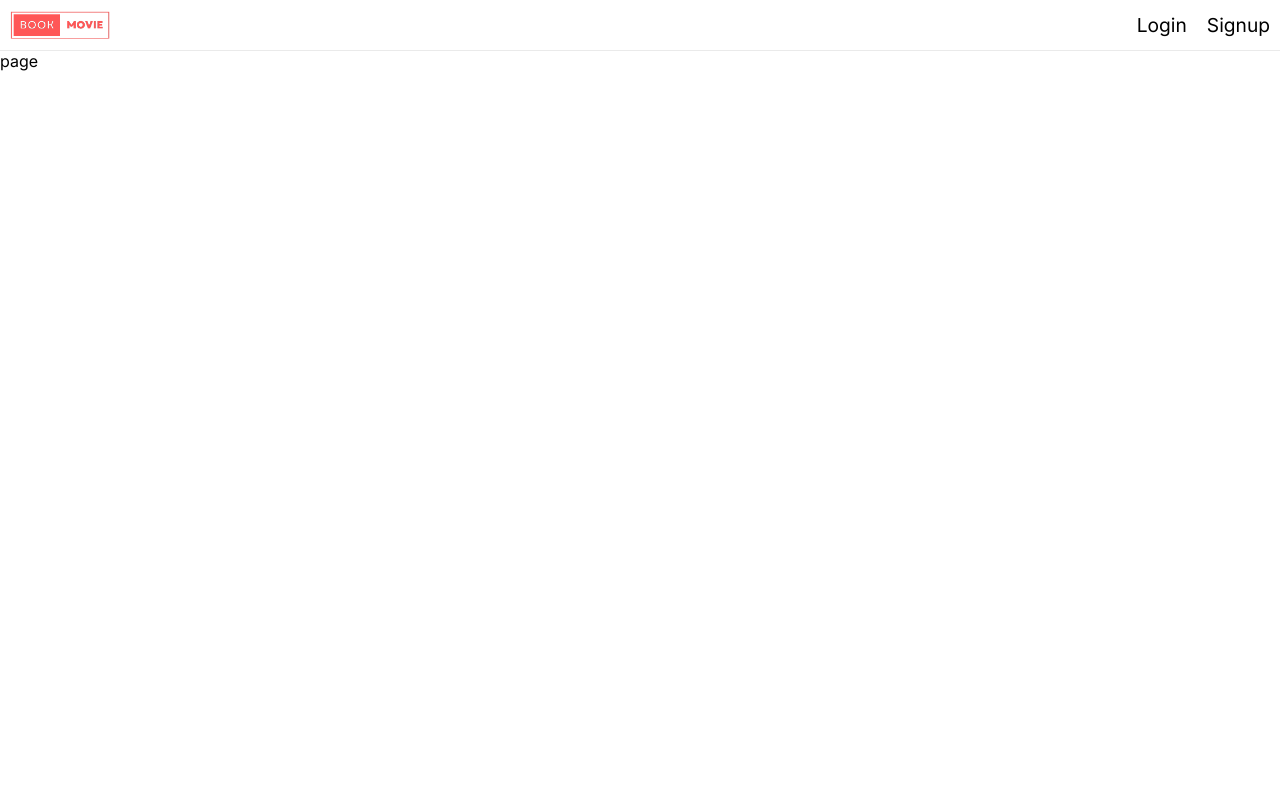
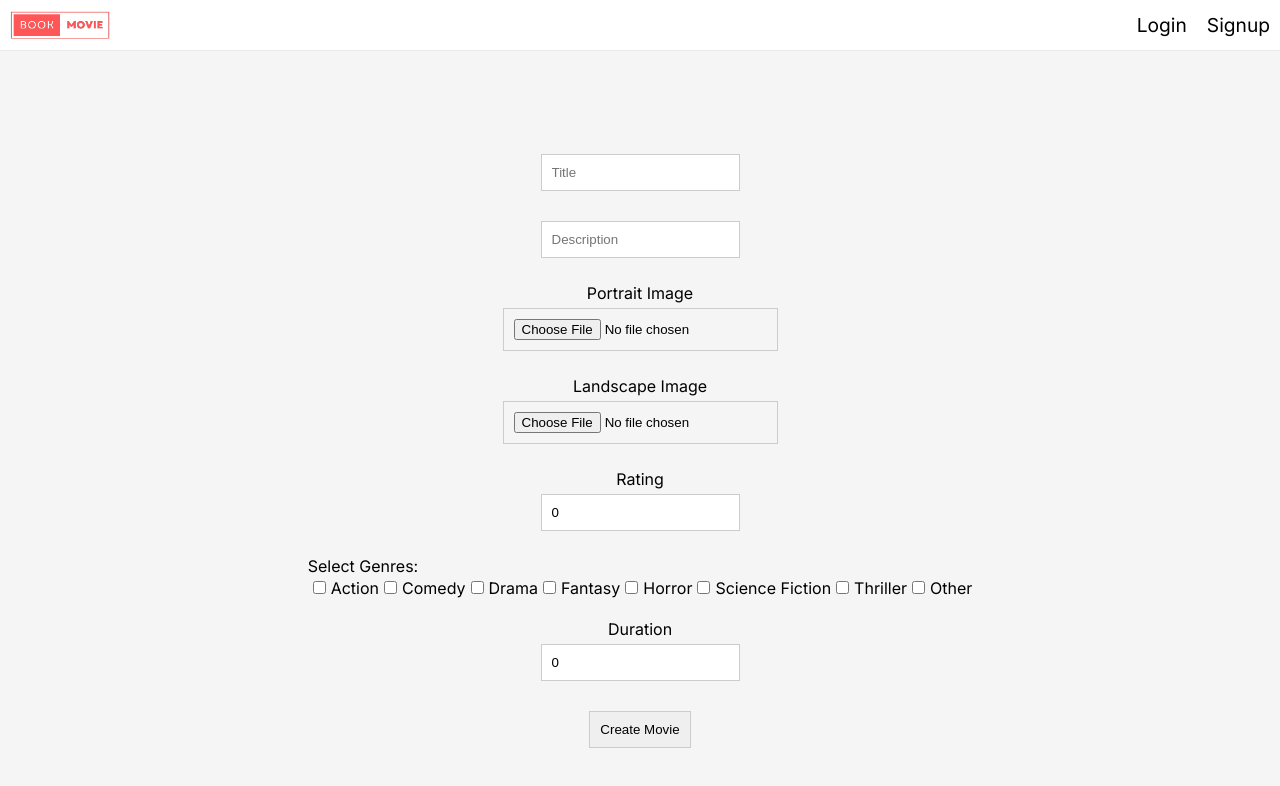
Before and after one commit to AlexKomanov/movies-admin, a Next.js app: page /pages/movie/createmovie in a window 1280 px wide. Shown: the top 786 px of the page. Built offline with nearby package versions, Linux system fonts and the light colour scheme; no server answers.

Commit message:
adding create movie page

```diff
--- a/src/app/pages/movie/createmovie/page.tsx
+++ b/src/app/pages/movie/createmovie/page.tsx
@@ -1,9 +1,150 @@
-import React from 'react'
+"use client"
+import React, { useState } from "react";
+import { ToastContainer, toast } from "react-toastify";
 
-const page = () => {
+interface Movie {
+  title: string;
+  description: string;
+  portraitImgUrl: string;
+  portraitImg: File | null;
+  landscapeImgUrl: string;
+  landscapeImg: File | null;
+  rating: number;
+  genre: string[];
+  duration: number;
+}
+
+const CreateMoviePage = () => {
+
+  const [movie, setMovie] = useState<Movie>({
+    title: "",
+    description: "",
+    portraitImgUrl: "",
+    portraitImg: null,
+    landscapeImgUrl: "",
+    landscapeImg: null,
+    rating: 0,
+    genre: [],
+    duration: 0,
+  });
+
+  const genres = [
+    "Action",
+    "Comedy",
+    "Drama",
+    "Fantasy",
+    "Horror",
+    "Science Fiction",
+    "Thriller",
+    "Other",
+  ];
+
+  const handleGenreChange = (genre: string) => {
+    if (movie.genre.includes(genre)) {
+      setMovie({
+        ...movie,
+        genre: movie.genre.filter((selectedGenre) => selectedGenre !== genre),
+      });
+    }
+    else {
+      setMovie({ ...movie, genre: [...movie.genre, genre] });
+
+    }
+  }
+
+  const handleInputChange = (event: React.ChangeEvent<HTMLInputElement>) => {
+    const { name, value } = event.target;
+    setMovie({ ...movie, [name]: value });
+  };
+
+  const uploadImage = async (image: File) => { };
+
+  const handleCreateMovie = async () => { };
+
   return (
-    <div>page</div>
+    <div className="formpage">
+      <input
+        type="text"
+        name="title"
+        placeholder="Title"
+        value={movie.title}
+        onChange={handleInputChange}
+      />
+      <br />
+      <input
+        type="text"
+        name="description"
+        placeholder="Description"
+        value={movie.description}
+        onChange={handleInputChange}
+      />
+      <br />
+      <label>Portrait Image</label>
+      <input
+        type="file"
+        accept="image/*"
+        onChange={(event) => {
+          if (event.target.files && event.target.files.length > 0) {
+            setMovie({ ...movie, portraitImg: event.target.files[0] })
+          }
+        }}
+      />
+
+      <br />
+      <label>Landscape Image</label>
+      <input
+        type="file"
+        accept="image/*"
+        onChange={(event) => {
+          if (event.target.files && event.target.files.length > 0) {
+            setMovie({ ...movie, landscapeImg: event.target.files[0] })
+          }
+        }}
+      />
+
+      <br />
+      <label>Rating</label>
+      <input
+        type="number"
+        name="rating"
+        placeholder="Rating"
+        value={movie.rating}
+        onChange={handleInputChange}
+      />
+      <br />
+
+      <div>
+        <p>Select Genres:</p>
+        {genres.map((genre) => (
+          <label key={genre}>
+            <input
+              type="checkbox"
+              name="genre"
+              checked={movie.genre.includes(genre)}
+              onChange={() => handleGenreChange(genre)}
+            />
+            {genre}
+          </label>
+        ))}
+      </div>
+
+      <br />
+
+      <label>Duration</label>
+      <input
+        type="number"
+        name="duration"
+        placeholder="Duration"
+        value={movie.duration}
+        onChange={handleInputChange}
+      />
+      <br />
+
+      <button onClick={handleCreateMovie}>Create Movie</button>
+
+
+    </div>
   )
 }
 
-export default page
+export default CreateMoviePage
```
